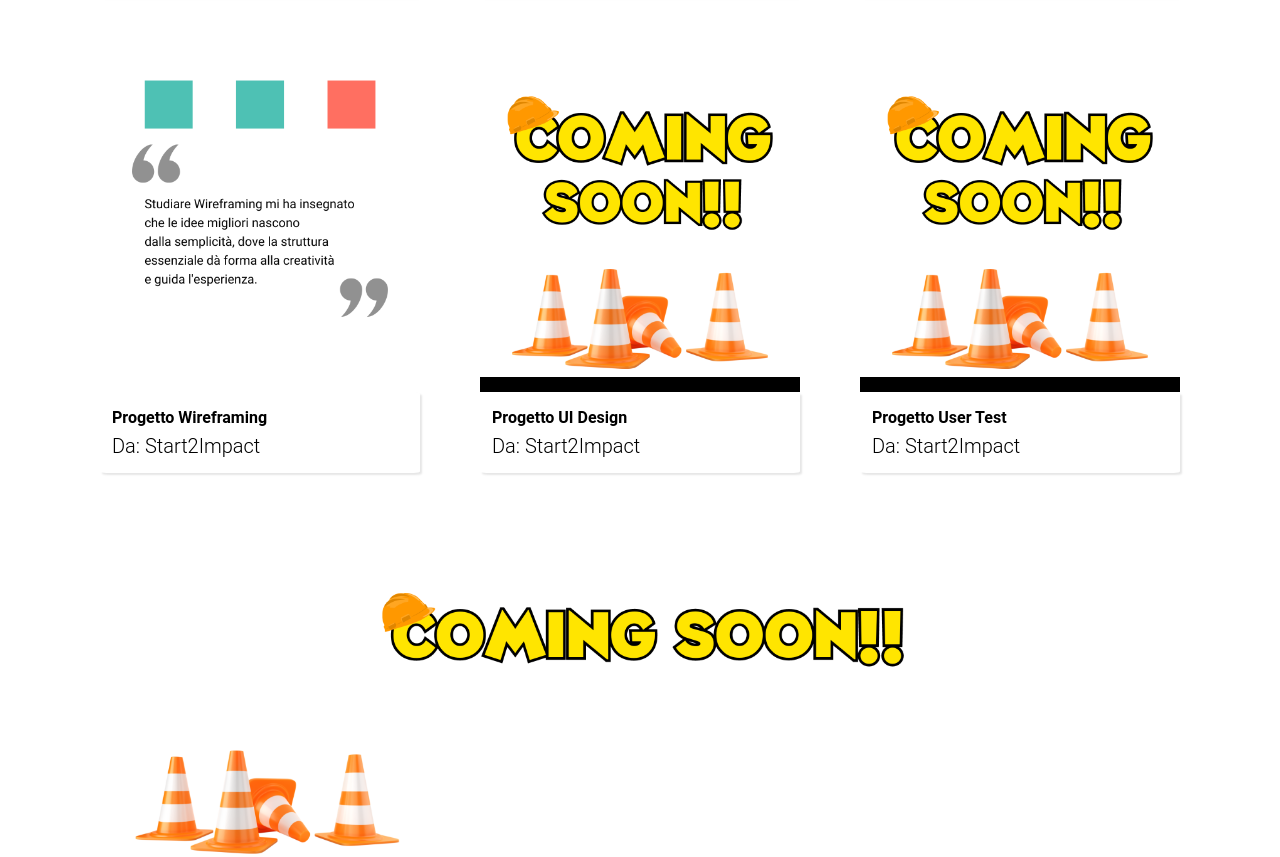
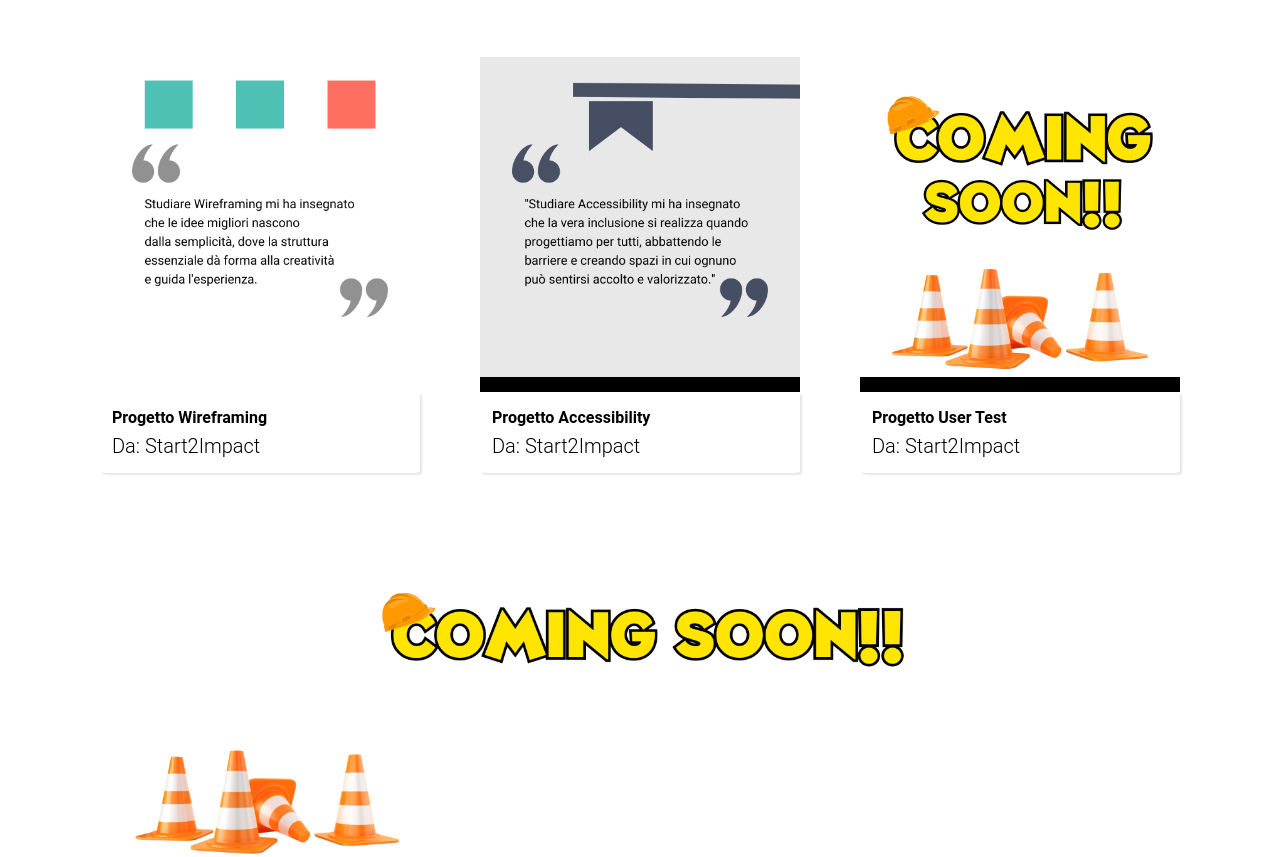
Before and after one commit to Samu1499/Il-mio-portfolio.github.io, a plain HTML site: page index.html in a window 1280 px wide. Shown: the part 878-1735 px from the top of the page. Drawn offline with Linux system fonts and the light colour scheme.

Commit message:
Ultime correzioni

```diff
--- a/home.css
+++ b/home.css
@@ -344,7 +344,7 @@ button{
   margin-left: 60px;
   margin-right: 60px;
   margin-top: 60px;
-  background-image: url(Immagini/CS-1.png);
+  background-image: url(Immagini/acc-1.png);
   background-color: #000000;
   background-repeat: no-repeat;
   background-size: 100%;
--- a/index.html
+++ b/index.html
@@ -29,7 +29,7 @@
           <div class="label-3">Graphic Designer</div>
               <div class="label-4">Video Montage</div>
           </div>
-          <span class="description">Sto imparando a trasformare idee in interfacce semplici e belle, dove ogni dettaglio grafico aiuta l'utente a sentirsi a casa</span>
+          <span class="description">Sto imparando a trasformare idee in interfacce semplici e belle,<br> dove ogni dettaglio grafico aiuta l'utente a sentirsi a casa</span>
       <div class="box-button">
         <a href="#form"><button class="contact">Contattami QUI</button></a>
         <a href="portfolio/Curriculum Samuele Verulento - Copia.pdf" target="_blank"> <button class="cv">Il mio CV</button></a>
@@ -59,8 +59,8 @@
   </div>
 </section>
 <section class="Products-3">
-  <a class='section wireframing' href='portfolio/progetto-wireframing-di-samuele-verulento.pdf' target="_blank"></a>
-  <a class='section ui' href='' target="_blank"></a>
+  <a class='section wireframing' href='portfolio/progetto-wireframing-1-2-di-samuele-verulento.pdf' target="_blank"></a>
+  <a class='section ui' href='portfolio/progetto-accessibility-1-2.pdf' target="_blank"></a>
   <a class='section usertest' href='' target="_blank"></a>
 </section>
 <section class="Products-4">
@@ -69,7 +69,7 @@
     <p>Da: Start2Impact</p>
   </div>
   <div class='text-box-central'>
-    <h2>Progetto UI Design</h2>
+    <h2>Progetto Accessibility</h2>
     <p>Da: Start2Impact</p>
   </div>
   <div class='text-box'>
```
Also changed, not shown: Immagini/acc-1.png (added), Immagini/accesibility.svg (added), 1 other file.
